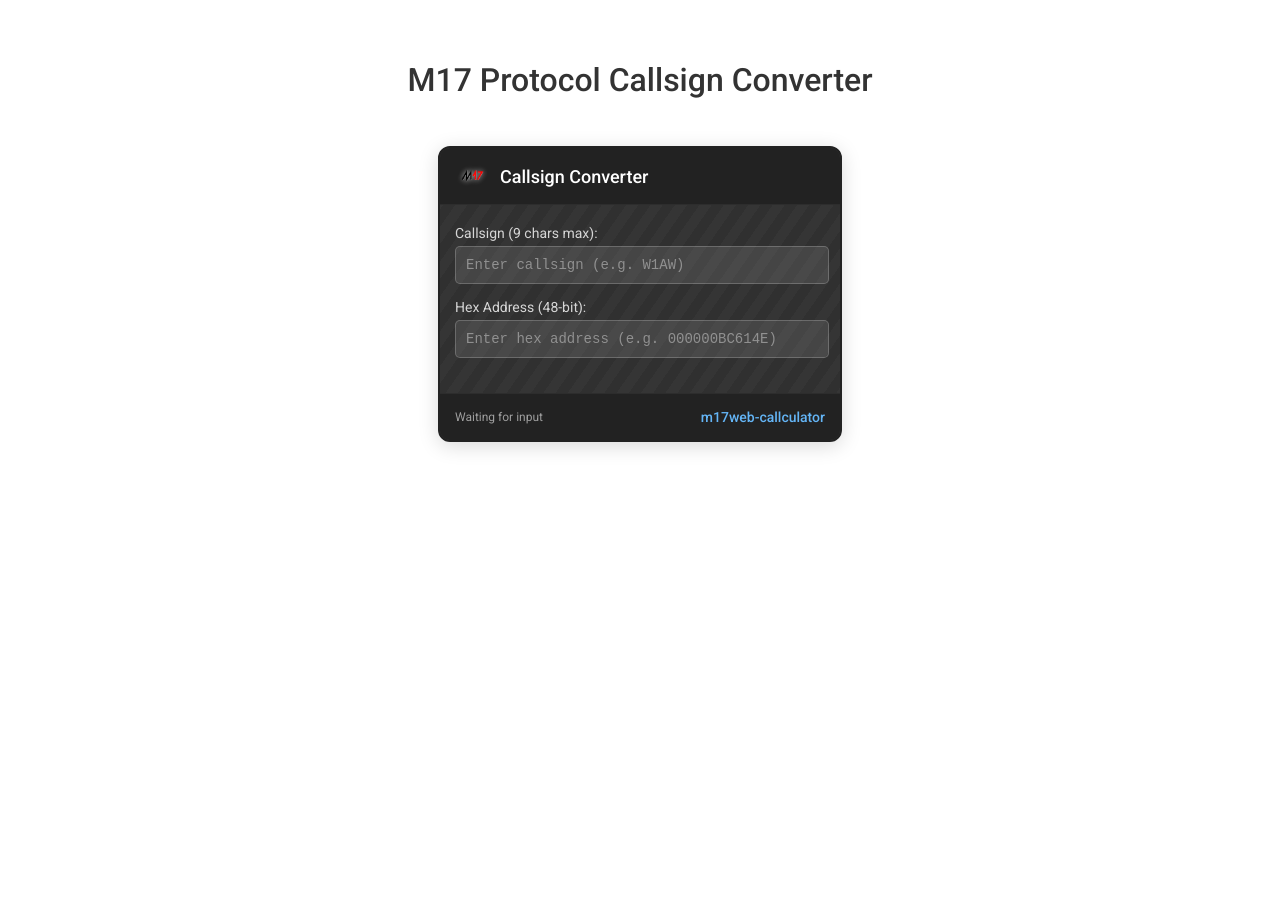
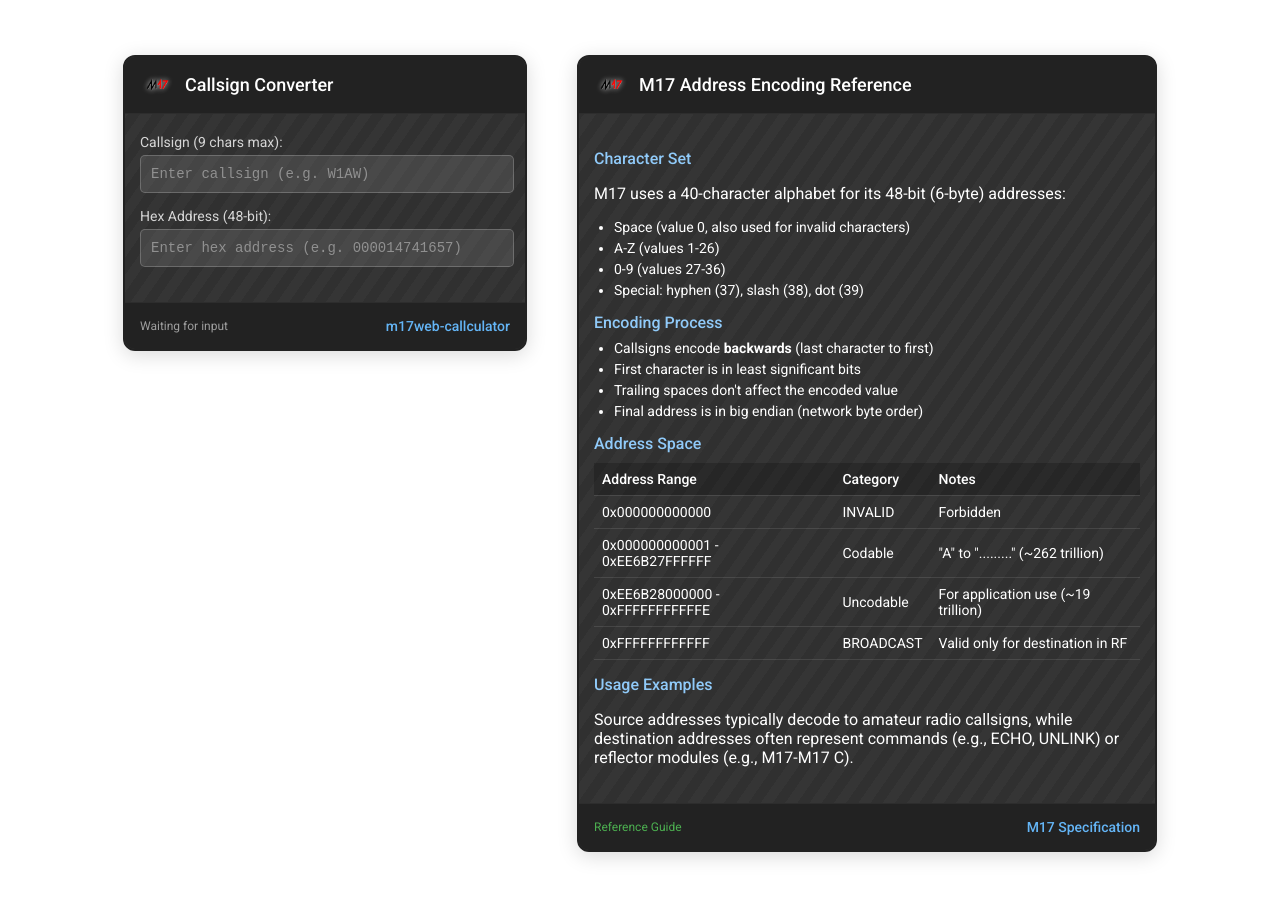
Before and after one commit to OE3ANC/m17web-callculator, a SvelteKit app: page / in a window 1280 px wide. Shown: the top 898 px of the page. Before the commit the page ends 800 px from the top, so only its background shows below. Built offline with nearby package versions, Linux system fonts and the light colour scheme.

Commit message:
Added Card with address encoding reference

```diff
--- a/src/routes/+page.svelte
+++ b/src/routes/+page.svelte
@@ -134,8 +134,6 @@
 </script>
 
 <main>
-  <h1>M17 Protocol Callsign Converter</h1>
-
   <div class="converter-container">
     <div class="player-card dark-theme">
       <div class="card-header">
@@ -164,7 +162,7 @@
             type="text"
             bind:value={address}
             oninput={handleAddressInput}
-            placeholder="Enter hex address (e.g. 000000BC614E)"
+            placeholder="Enter hex address (e.g. 000014741657)"
             class="converter-input"
           />
         </div>
@@ -185,7 +183,78 @@
         </a>
       </div>
     </div>
+
+  <div class="player-card dark-theme">
+    <div class="card-header">
+      <img id="playerLogo" src="favicon.png" alt="M17 Logo">
+      <div class="card-title">M17 Address Encoding Reference</div>
+    </div>
+
+    <div class="card-body">
+      <h3>Character Set</h3>
+      <p>M17 uses a 40-character alphabet for its 48-bit (6-byte) addresses:</p>
+      <ul>
+        <li>Space (value 0, also used for invalid characters)</li>
+        <li>A-Z (values 1-26)</li>
+        <li>0-9 (values 27-36)</li>
+        <li>Special: hyphen (37), slash (38), dot (39)</li>
+      </ul>
+
+      <h3>Encoding Process</h3>
+      <ul>
+        <li>Callsigns encode <strong>backwards</strong> (last character to first)</li>
+        <li>First character is in least significant bits</li>
+        <li>Trailing spaces don't affect the encoded value</li>
+        <li>Final address is in big endian (network byte order)</li>
+      </ul>
+
+      <h3>Address Space</h3>
+      <table class="address-table">
+        <thead>
+          <tr>
+            <th>Address Range</th>
+            <th>Category</th>
+            <th>Notes</th>
+          </tr>
+        </thead>
+        <tbody>
+          <tr>
+            <td>0x000000000000</td>
+            <td>INVALID</td>
+            <td>Forbidden</td>
+          </tr>
+          <tr>
+            <td>0x000000000001 - 0xEE6B27FFFFFF</td>
+            <td>Codable</td>
+            <td>"A" to "........." (~262 trillion)</td>
+          </tr>
+          <tr>
+            <td>0xEE6B28000000 - 0xFFFFFFFFFFFE</td>
+            <td>Uncodable</td>
+            <td>For application use (~19 trillion)</td>
+          </tr>
+          <tr>
+            <td>0xFFFFFFFFFFFF</td>
+            <td>BROADCAST</td>
+            <td>Valid only for destination in RF</td>
+          </tr>
+        </tbody>
+      </table>
+
+      <h3>Usage Examples</h3>
+      <p>Source addresses typically decode to amateur radio callsigns, while destination addresses often represent commands (e.g., ECHO, UNLINK) or reflector modules (e.g., M17-M17 C).</p>
+    </div>
+
+    <div class="card-footer">
+      <div class="status-container">
+        <span class="status-connected">Reference Guide</span>
+      </div>
+      <a href="https://github.com/M17-Project/M17_spec" class="github-link" target="_blank" rel="noopener noreferrer">
+        M17 Specification
+      </a>
+    </div>
   </div>
+</div>
 </main>
 
 <style>
@@ -196,13 +265,6 @@
     padding: 2rem;
     font-family: 'Roboto', sans-serif;
     background: #ffffff;
-  }
-
-  h1 {
-    color: #333;
-    text-align: center;
-    margin-bottom: 2rem;
-    font-weight: 500;
   }
 
   .converter-container {
@@ -350,4 +412,40 @@
     text-decoration: underline;
   }
 
+  .address-table {
+    width: 100%;
+    border-collapse: collapse;
+    margin: 10px 0;
+    font-size: 14px;
+  }
+
+  .address-table th, .address-table td {
+    padding: 8px;
+    text-align: left;
+    border-bottom: 1px solid rgba(255, 255, 255, 0.1);
+  }
+
+  .address-table th {
+    background-color: rgba(0, 0, 0, 0.2);
+    font-weight: 500;
+  }
+
+  h3 {
+    margin-top: 15px;
+    margin-bottom: 8px;
+    font-size: 16px;
+    font-weight: 500;
+    color: #90CAF9;
+  }
+
+  ul {
+    margin: 0 0 15px 20px;
+    padding: 0;
+  }
+
+  li {
+    margin-bottom: 5px;
+    font-size: 14px;
+  }
+
 </style>
```
